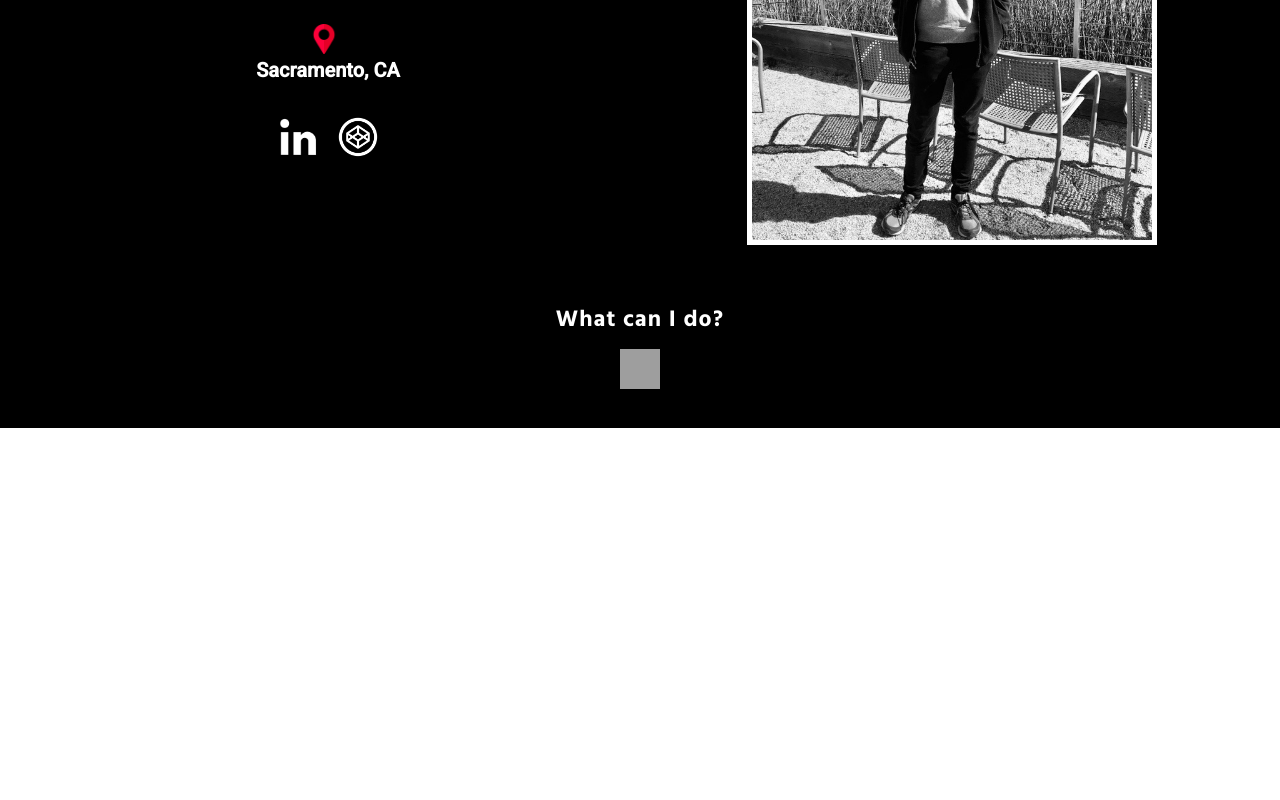
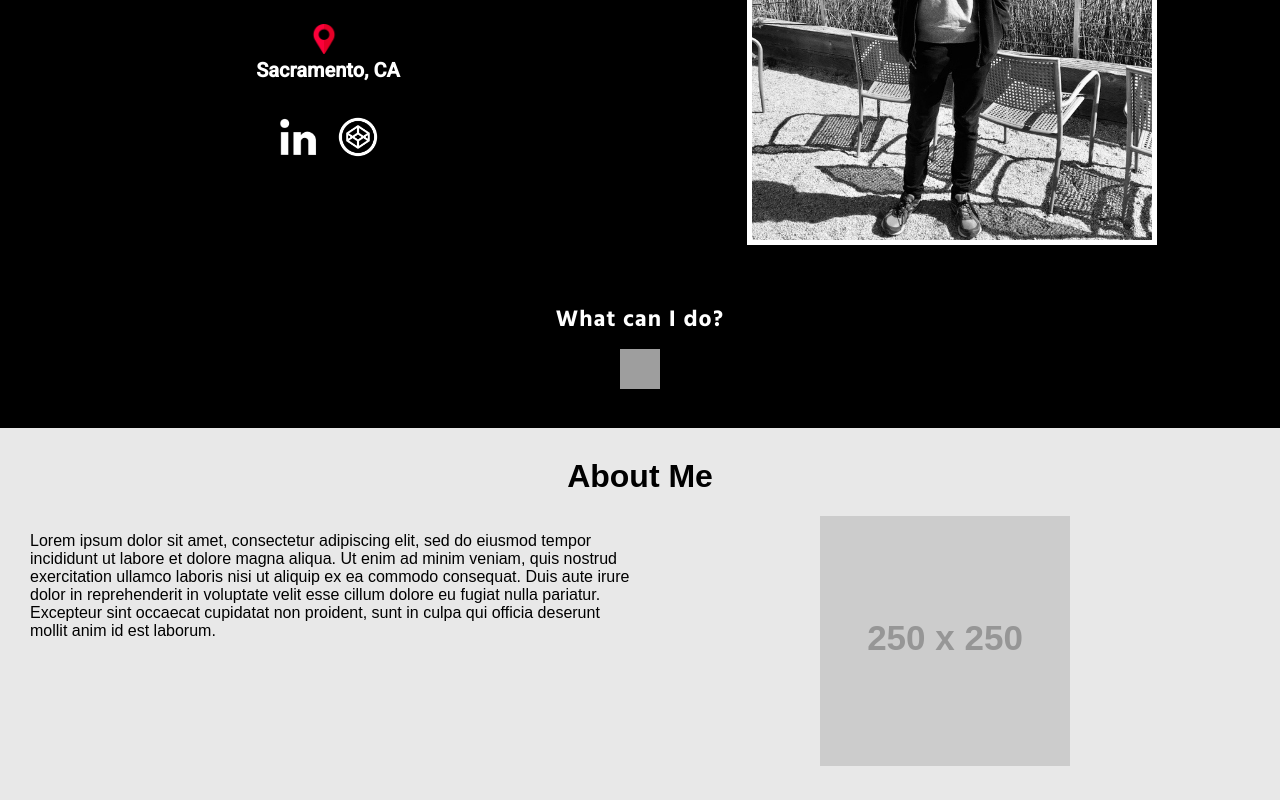
Before and after one commit to adam-martin14/adam-martin, a React app: page / in a window 1280 px wide. Shown: the part 328-1128 px from the top of the page. Before the commit the page ends 800 px from the top, so only its background shows below. Built offline with nearby package versions, Linux system fonts and the light colour scheme; grey boxes are pictures that could not be loaded.

Commit message:
TextWithImage component added, and basic layout configured. This component will firstly be used for the 'About' section.

```diff
--- a/src/App.js
+++ b/src/App.js
@@ -1,6 +1,7 @@
 import React, { Component } from 'react';
 import NavigationContainer from './components/Navigation/NavigationContainer/NavigationContainer';
 import MainHeader from './components/MainHeader/MainHeader';
+import TextWithImage from './components/TextWithImage/TextWithImage';
 
 
 class App extends Component {
@@ -14,6 +15,11 @@
         <NavigationContainer />
         <MainHeader />
 
+        <TextWithImage
+          text={"Lorem ipsum dolor sit amet, consectetur adipiscing elit, sed do eiusmod tempor incididunt ut labore et dolore magna aliqua. Ut enim ad minim veniam, quis nostrud exercitation ullamco laboris nisi ut aliquip ex ea commodo consequat. Duis aute irure dolor in reprehenderit in voluptate velit esse cillum dolore eu fugiat nulla pariatur. Excepteur sint occaecat cupidatat non proident, sunt in culpa qui officia deserunt mollit anim id est laborum."}
+          imageSource={"http://via.placeholder.com/250"}
+        />
+
       </div>
 
     );
--- /dev/null
+++ b/src/components/TextWithImage/TextWithImage.css
@@ -0,0 +1,27 @@
+.TextWithImageContainer {
+  background-color: #E8E8E8;
+  padding: 30px;
+}
+.TextWithImageContainer h1 {
+  text-align: center;
+  margin-top: 0;
+}
+.TextWithImageContainer .TextWithImageContentContainer {
+  display: flex;
+  flex-direction: column;
+}
+@media (min-width: 992px) {
+  .TextWithImageContainer .TextWithImageContentContainer {
+    flex-direction: row;
+  }
+}
+.TextWithImageContainer .TextWithImageContentContainer .ImageColumn {
+  text-align: center;
+}
+@media (min-width: 992px) {
+  .TextWithImageContainer .TextWithImageContentContainer .TextColumn, .TextWithImageContainer .TextWithImageContentContainer .ImageColumn {
+    width: 50%;
+  }
+}
+
+/*# sourceMappingURL=TextWithImage.css.map */
--- /dev/null
+++ b/src/components/TextWithImage/TextWithImage.js
@@ -0,0 +1,27 @@
+import React from 'react';
+import classes from './TextWithImage.css';
+
+
+const textWithImage = (props) => (
+
+    <div className={classes.TextWithImageContainer}>
+
+        <h1>About Me</h1>
+
+        <div className={classes.TextWithImageContentContainer}>
+
+            <div className={classes.TextColumn}>
+                <p>{props.text}</p>
+            </div>
+
+            <div className={classes.ImageColumn}>
+                <img src={props.imageSource}></img>
+            </div>
+
+        </div>
+
+    </div>
+
+);
+
+export default textWithImage;
--- /dev/null
+++ b/src/components/TextWithImage/TextWithImage.scss
@@ -0,0 +1,29 @@
+.TextWithImageContainer {
+    background-color: #E8E8E8;
+    padding: 30px;
+
+    h1 {
+        text-align: center;
+        margin-top: 0;
+    }
+
+    .TextWithImageContentContainer {
+        display: flex;
+        flex-direction: column;
+
+        @media(min-width: 992px) {
+            flex-direction: row;
+        }
+
+        .ImageColumn {
+            text-align: center;
+        }
+
+        .TextColumn, .ImageColumn {
+
+            @media(min-width: 992px) {
+                width: 50%;
+            }
+        }
+    }
+}
```
Also changed, not shown: 1 other file (tests, documents, lock files or other folders).
